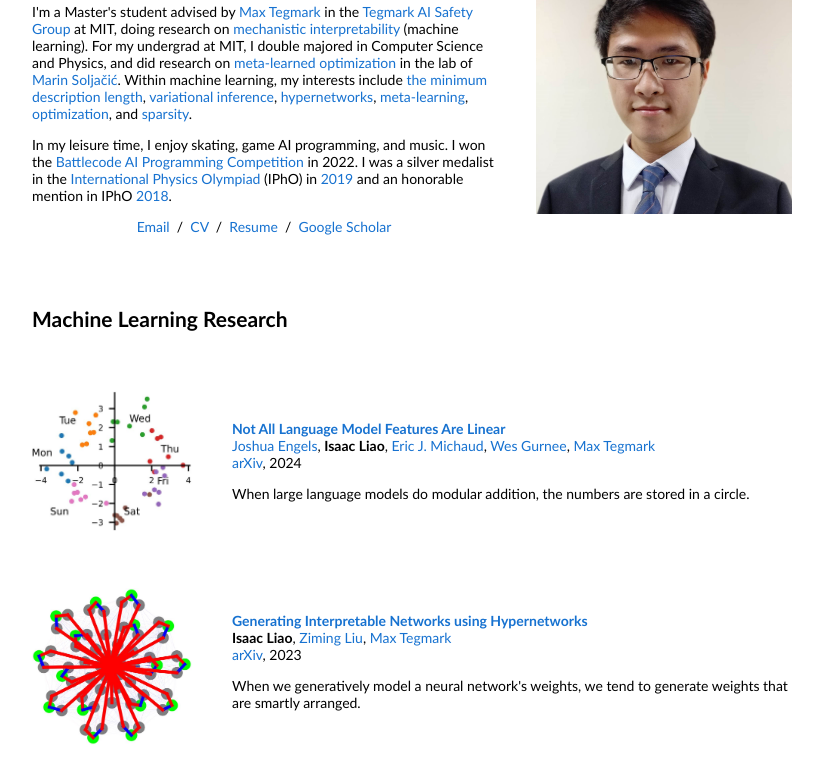
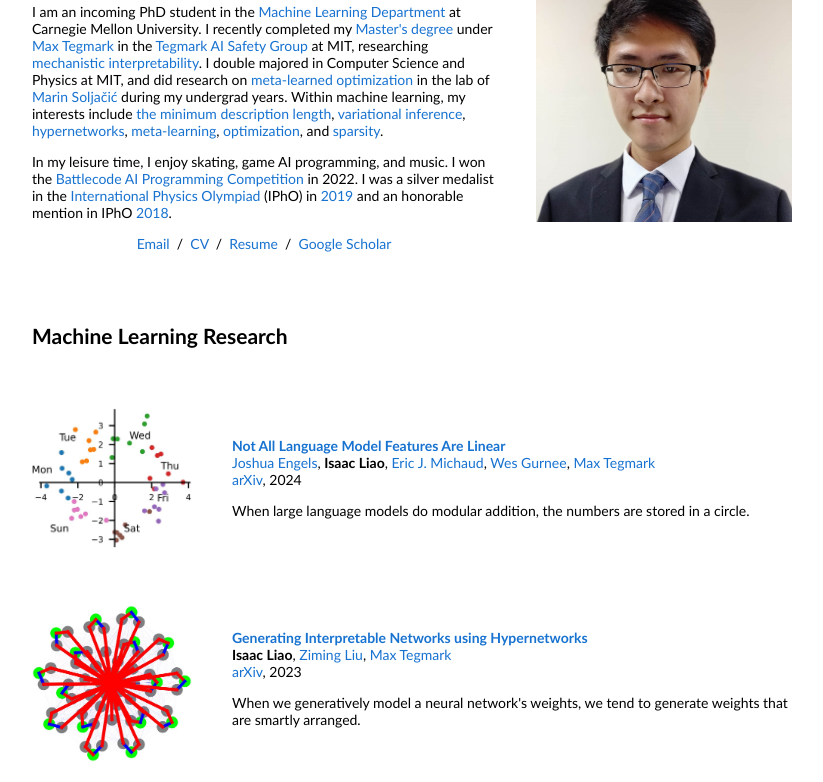
Before and after one commit to iliao2345/iliao2345.github.io, a plain HTML site: page index.html in a window 1280 px wide. Shown: the part 97-879 px from the top of the page, without its empty margins (228-1051 px from the left). Drawn offline with Linux system fonts and the light colour scheme.

Commit message:
Updated to show I finished my MEng

```diff
--- a/index.html
+++ b/index.html
@@ -4,7 +4,7 @@
   <title>Isaac Liao | MIT Computer Science and Physics</title>
 
   <meta name="author" content="Isaac Liao">
-  <meta name="description" content="I am an undergraduate senior at MIT, double majoring in Computer Science and Physics, and doing machine learning research in the lab of Marin Soljacic.">
+  <meta name="description" content="I am a PhD student in the Machine Learning Department at Carnegie Mellon University. I recently completed my Master's under Max Tegmark, researching mechanistic interpretability.">
   <meta name="viewport" content="width=device-width, initial-scale=1">
   <meta name="robots" content="index,follow">
   <meta name="google-site-verification" content="2WbpTUFUSwRjWn018NZhDzHnODbhaukO3wKNs7c7eFg" />
@@ -21,7 +21,7 @@
           <tr style="padding:0px">
             <td style="padding:2.5%;width:63%;vertical-align:middle">
 	      <h1 style="text-align:center">Isaac Liao</h1>
-	      <p>I'm a Master's student advised by <a href="https://space.mit.edu/home/tegmark/">Max Tegmark</a> in the <a href="https://tegmark.org/">Tegmark AI Safety Group</a> at MIT, doing research on <a href="https://en.wikipedia.org/wiki/Explainable_artificial_intelligence">mechanistic interpretability</a> (machine learning). For my undergrad at MIT, I double majored in Computer Science and Physics, and did research on <a href="https://en.wikipedia.org/wiki/Meta-learning_(computer_science)#Optimization-Based">meta-learned optimization</a> in the lab of <a href="https://www.rle.mit.edu/marin/">Marin Solja&#269;i&#263;</a>. Within machine learning, my interests include <a href="https://en.wikipedia.org/wiki/Minimum_description_length">the minimum description length</a>, <a href="https://en.wikipedia.org/wiki/Variational_Bayesian_methods">variational inference</a>, <a href="https://arxiv.org/pdf/2306.06955.pdf">hypernetworks</a>, <a href="https://en.wikipedia.org/wiki/Meta-learning_(computer_science)">meta-learning</a>, <a href="https://en.wikipedia.org/wiki/Stochastic_gradient_descent">optimization</a>, and <a href="https://arxiv.org/pdf/2102.00554.pdf">sparsity</a>.
+	      <p>I am an incoming PhD student in the <a href="https://www.ml.cmu.edu/">Machine Learning Department</a> at Carnegie Mellon University. I recently completed my <a href="data/MEng_Thesis.pdf">Master's degree</a> under <a href="https://space.mit.edu/home/tegmark/">Max Tegmark</a> in the <a href="https://tegmark.org/">Tegmark AI Safety Group</a> at MIT, researching <a href="https://en.wikipedia.org/wiki/Explainable_artificial_intelligence">mechanistic interpretability</a>. I double majored in Computer Science and Physics at MIT, and did research on <a href="https://en.wikipedia.org/wiki/Meta-learning_(computer_science)#Optimization-Based">meta-learned optimization</a> in the lab of <a href="https://www.rle.mit.edu/marin/">Marin Solja&#269;i&#263;</a> during my undergrad years. Within machine learning, my interests include <a href="https://en.wikipedia.org/wiki/Minimum_description_length">the minimum description length</a>, <a href="https://en.wikipedia.org/wiki/Variational_Bayesian_methods">variational inference</a>, <a href="https://arxiv.org/pdf/2306.06955.pdf">hypernetworks</a>, <a href="https://en.wikipedia.org/wiki/Meta-learning_(computer_science)">meta-learning</a>, <a href="https://en.wikipedia.org/wiki/Stochastic_gradient_descent">optimization</a>, and <a href="https://arxiv.org/pdf/2102.00554.pdf">sparsity</a>.
               </p>
 	      <p>In my leisure time, I enjoy skating, game AI programming, and music. I won the <a href="https://www.battlecode.org/">Battlecode AI Programming Competition</a> in 2022. I was a silver medalist in the <a href="https://en.wikipedia.org/wiki/International_Physics_Olympiad">International Physics Olympiad</a> (IPhO) in <a href="https://ipho-unofficial.org/timeline/2019/individual">2019</a> and an honorable mention in IPhO <a href="https://ipho-unofficial.org/timeline/2018/individual">2018</a>.
               </p>
```
Also changed, not shown: 1 other file.
